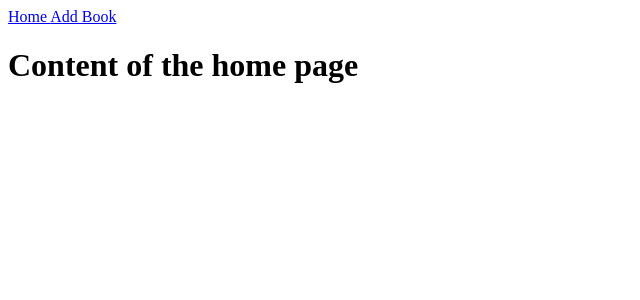
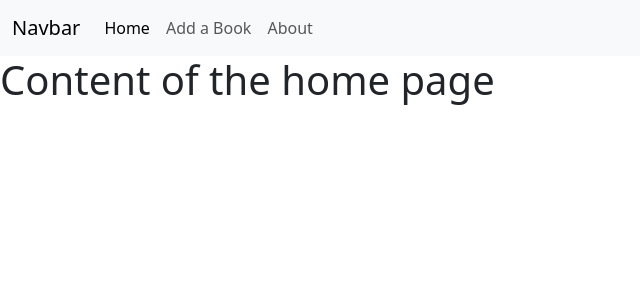
Before and after one commit to Santhosh-Madesh/book-logger, a Django app: page /book_logger/ in a window 1280 px wide. Shown: the top 300 px of the page, without its empty margins (0-640 px from the left). Run offline with Django 5.2, Linux system fonts and the light colour scheme.

Commit message:
Home.html now  contains a navbar from bootstrap

```diff
--- a/book_logger/templates/book_logger/home.html
+++ b/book_logger/templates/book_logger/home.html
@@ -4,16 +4,25 @@
     <meta charset="UTF-8">
     <meta name="viewport" content="width=device-width, initial-scale=1.0">
     <title>{% block title %}Home page{% endblock title %}</title>
+    <link href="https://cdn.jsdelivr.net/npm/bootstrap@5.3.6/dist/css/bootstrap.min.css" rel="stylesheet" integrity="sha384-4Q6Gf2aSP4eDXB8Miphtr37CMZZQ5oXLH2yaXMJ2w8e2ZtHTl7GptT4jmndRuHDT" crossorigin="anonymous">
+    <script src="https://cdn.jsdelivr.net/npm/bootstrap@5.3.6/dist/js/bootstrap.bundle.min.js" integrity="sha384-j1CDi7MgGQ12Z7Qab0qlWQ/Qqz24Gc6BM0thvEMVjHnfYGF0rmFCozFSxQBxwHKO" crossorigin="anonymous"></script>
 </head>
 <body>
-    <nav>
-        <a href="{% url 'home' %}">
-            Home
-        </a>
-        <a href="{% url 'add' %}">
-            Add Book
-        </a>
-    </nav>
+    <nav class="navbar navbar-expand-lg bg-body-tertiary">
+  <div class="container-fluid">
+    <a class="navbar-brand" href="#">Navbar</a>
+    <button class="navbar-toggler" type="button" data-bs-toggle="collapse" data-bs-target="#navbarNavAltMarkup" aria-controls="navbarNavAltMarkup" aria-expanded="false" aria-label="Toggle navigation">
+      <span class="navbar-toggler-icon"></span>
+    </button>
+    <div class="collapse navbar-collapse" id="navbarNavAltMarkup">
+      <div class="navbar-nav">
+        <a class="nav-link active" aria-current="page" href="#">Home</a>
+        <a class="nav-link" href="#">Add a Book</a>
+        <a class="nav-link" href="#">About</a>
+      </div>
+    </div>
+  </div>
+</nav>
     {% block content %}
     <h1>Content of the home page</h1>
     {% endblock content %}
```
